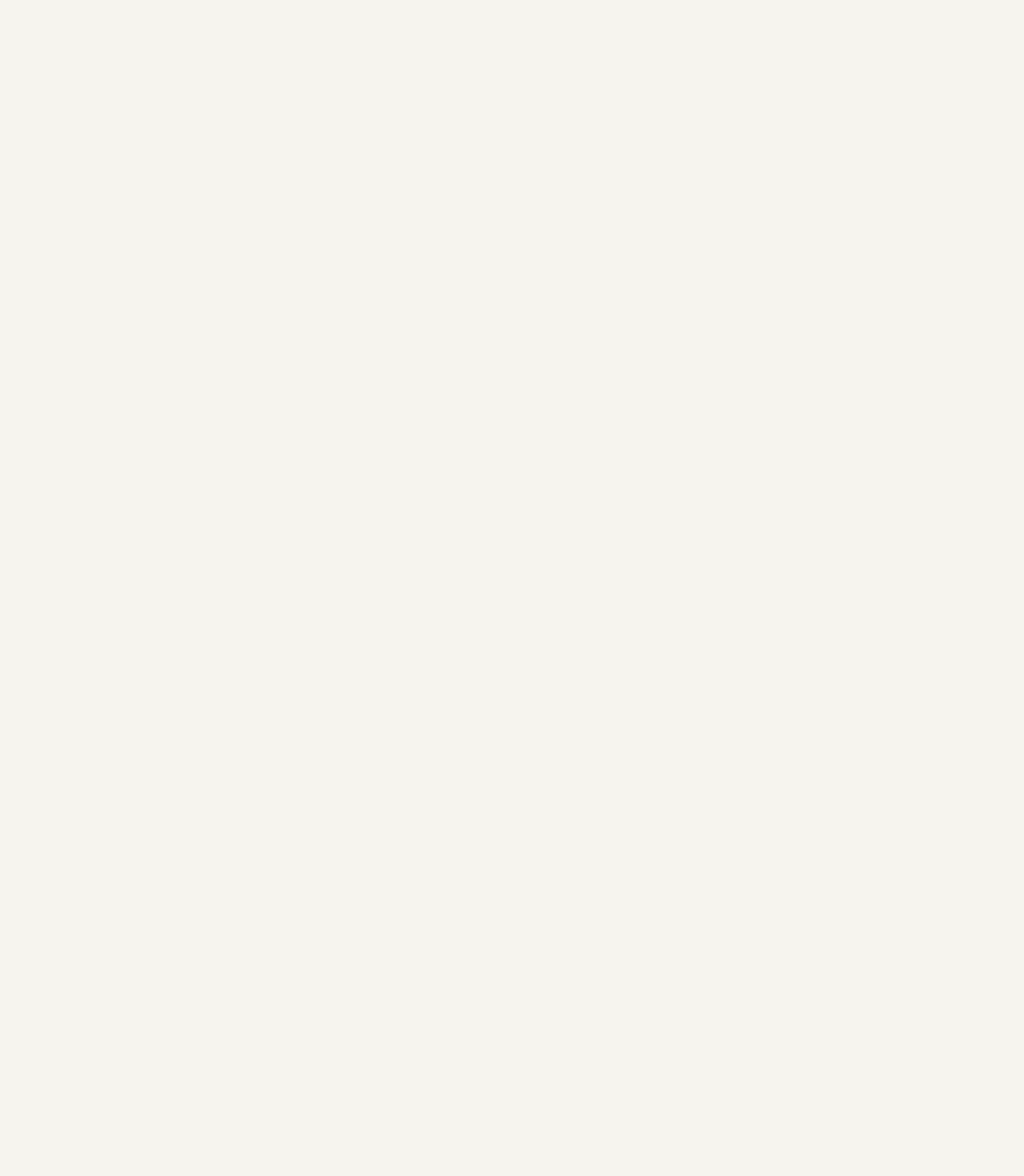
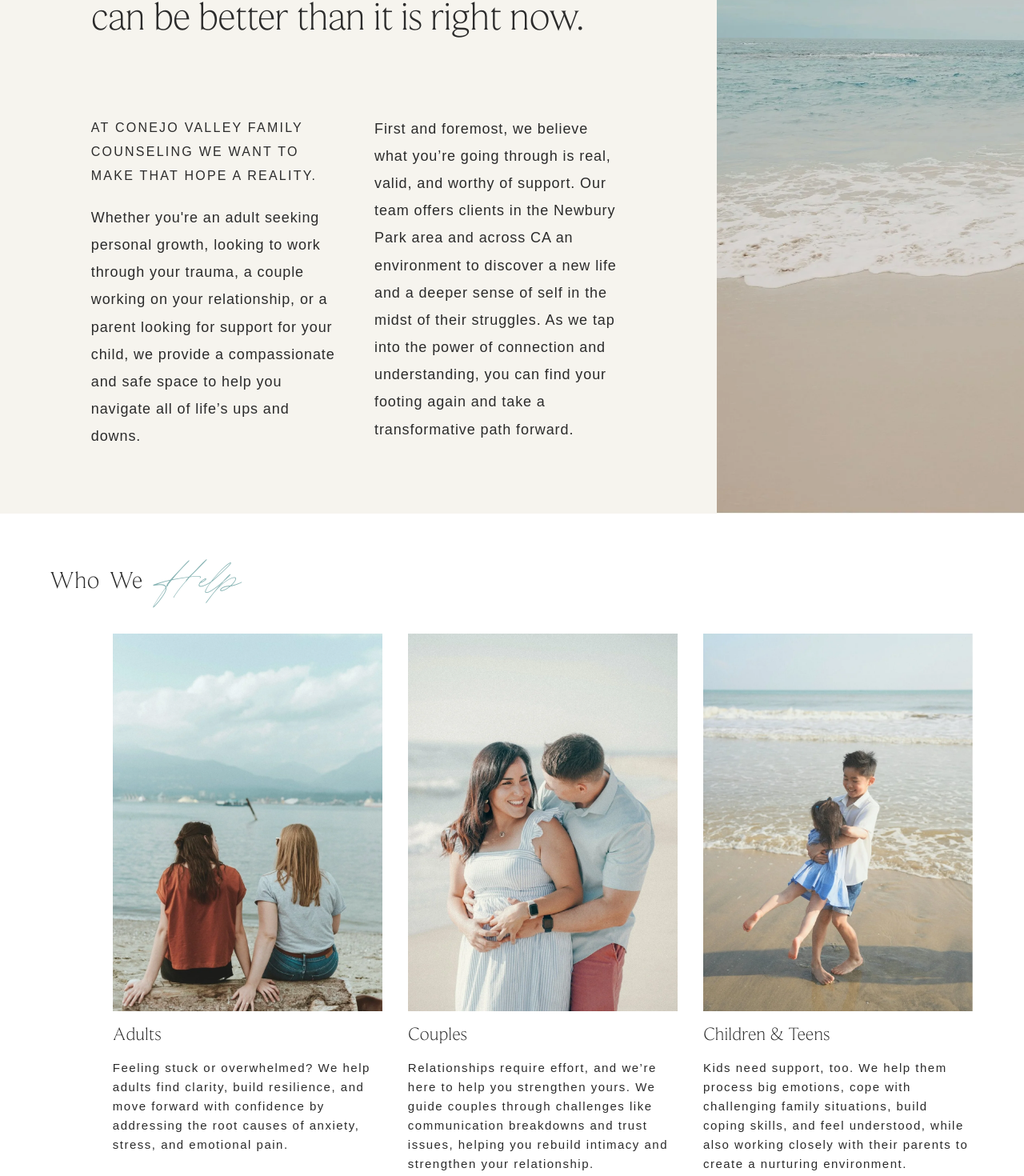
Before and after one commit to ShrabanaG/static_homepage_clone, a Next.js app: page /home in a window 1280 px wide. Shown: the part 1071-2541 px from the top of the page at 80% size. Before the commit the page ends 834 px from the top, so only its background shows below. Built offline with nearby package versions, Linux system fonts and the light colour scheme.

Commit message:
feat: who we help section is added

```diff
--- a/src/app/assets/index.js
+++ b/src/app/assets/index.js
@@ -1,3 +1,7 @@
 export { default as HeaderImage1 } from "./images/Header_Image_1.webp";
 export { default as Logo } from "./images/Logo.webp";
 export { default as HeaderImage2 } from "./images/Header_Image_2.webp";
+export { default as HeaderImage3 } from "./images/Header_Image_3.webp";
+export { default as HelpImage1 } from "./images/Help_Image_1.webp";
+export { default as HelpImage2 } from "./images/Help_Image_2.webp";
+export { default as HelpImage3 } from "./images/Help_Image_3.webp";
--- a/src/app/components/Header.jsx
+++ b/src/app/components/Header.jsx
@@ -1,12 +1,14 @@
+import HeroDescriptionSection from "./HeroDescriptionSection";
 import HeroSection from "./HeroSection";
 import Navbar from "./Navbar";
 
 const Header = () => {
   return (
-    <div className="flex flex-col gap-4">
+    <div className="flex flex-col gap-4 bg-background-primary">
       {/* Navbar */}
       <Navbar />
       <HeroSection />
+      <HeroDescriptionSection />
     </div>
   );
 };
--- /dev/null
+++ b/src/app/components/HeroDescriptionSection.jsx
@@ -0,0 +1,66 @@
+import Image from "next/image";
+import { HeaderImage3 } from "../assets";
+
+const HeroDescriptionSection = () => {
+  return (
+    <section className="grid grid-cols-1 mt-10 lg:grid-cols-[70%_30%]">
+      {/* Left content */}
+      <div className="px-6 py-12 sm:px-10 lg:px-[12.7%] lg:py-20">
+        <p className="font-large-heading text-xl leading-[1.35] lg:text-[50px] tracking-tight lg:leading-[1.65] font-light">
+          You’re holding onto hope that life can be better than it is right now.
+        </p>
+
+        <div className="mt-12 grid grid-cols-1 gap-8 sm:grid-cols-2 lg:mt-20 lg:gap-10">
+          <div>
+            <p className="font-sans text-sm uppercase leading-[1.9] tracking-[0.14em] sm:text-base">
+              At Conejo Valley Family Counseling we want to make that hope a
+              reality.
+            </p>
+
+            <p className="mt-5 font-sans text-[14px] tracking-wider whitespace-pre-wrap leading-[1.9] sm:text-lg">
+              Whether you're an adult seeking personal growth, looking to work
+              through your trauma, a couple working on your relationship, or a
+              parent looking for support for your child, we provide a
+              compassionate and safe space to help you navigate all of life’s
+              ups and downs.
+            </p>
+
+            <div className="relative grid lg:hidden min-h-50 ">
+              <Image
+                src={HeaderImage3}
+                alt="Gentle waves reaching the beach"
+                fill
+                sizes="(max-width: 1023px) 100vw, 30vw"
+                className="object-cover object-[70%_50%]"
+              />
+            </div>
+          </div>
+
+          <div>
+            <p className="font-sans text-[14px] tracking-wider whitespace-pre-wrap leading-[1.9] sm:text-lg">
+              First and foremost, we believe what you’re going through is real,
+              valid, and worthy of support. Our team offers clients in the
+              Newbury Park area and across CA an environment to discover a new
+              life and a deeper sense of self in the midst of their struggles.
+              As we tap into the power of connection and understanding, you can
+              find your footing again and take a transformative path forward.
+            </p>
+          </div>
+        </div>
+      </div>
+
+      {/* Right beach image */}
+      <div className="relative hidden lg:inline-block min-h-87.5 sm:min-h-120 lg:min-h-205">
+        <Image
+          src={HeaderImage3}
+          alt="Gentle waves reaching the beach"
+          fill
+          sizes="(max-width: 1023px) 100vw, 30vw"
+          className="object-cover object-[70%_50%]"
+        />
+      </div>
+    </section>
+  );
+};
+
+export default HeroDescriptionSection;
--- a/src/app/components/HeroSection.jsx
+++ b/src/app/components/HeroSection.jsx
@@ -4,7 +4,7 @@ import { HeaderImage1, HeaderImage2 } from "../assets";
 
 const HeroSection = () => {
   return (
-    <section className="relative overflow-hidden bg-background-primary">
+    <section className="relative overflow-hidden ">
       {/* Content */}
       <div className="relative z-10 px-[6%] pt-8 lg:ml-[34%] lg:px-[8.5%] lg:pt-8">
         <p className="font-sans text-[11px] leading-[1.8] tracking-[0.13em] sm:text-sm lg:text-base">
--- /dev/null
+++ b/src/app/components/WhoWeHelpsection.jsx
@@ -0,0 +1,44 @@
+import Image from "next/image";
+
+import { whoWeHelpContent } from "../constants";
+
+const WhoWeHelpSection = () => {
+  return (
+    <section className="content-wrapper bg-white">
+      <div className="grid grid-cols-1 gap-8 lg:grid-cols-[1fr_3fr] lg:gap-10">
+        <h1 className="flex items-start mx-[8%] gap-3 self-start text-2xl lg:text-3xl lg:ml-[20%]">
+          <span>Who </span>
+          <span>We</span>
+          <em>Help</em>
+        </h1>
+      </div>
+
+      <div className="grid grid-cols-1 mx-[6%] gap-8 mt-12 lg:grid-cols-3 lg:ml-[11%] lg:mr-[5%]">
+        {whoWeHelpContent.map((each) => (
+          <article key={each.header} className="flex flex-col gap-3">
+            {/* Image container */}
+            <div className="relative aspect-4/4 lg:aspect-5/7 w-full overflow-hidden">
+              <Image
+                src={each.srcImage}
+                alt={each.header}
+                fill
+                sizes="(max-width: 639px) 100vw, (max-width: 1023px) 50vw, 26vw"
+                className="object-cover object-center"
+              />
+            </div>
+
+            <div className="font-large-heading text-[20px] lg:text-[23px]">
+              {each.header}
+            </div>
+
+            <p className="font-sans text-[12px] leading-6  tracking-widest font-extralight lg:text-[15px] antialiased">
+              {each.desc}
+            </p>
+          </article>
+        ))}
+      </div>
+    </section>
+  );
+};
+
+export default WhoWeHelpSection;
--- a/src/app/constants/index.js
+++ b/src/app/constants/index.js
@@ -1,3 +1,5 @@
+import { HelpImage1, HelpImage2, HelpImage3 } from "../assets";
+
 export const navItems = [
   { label: "About", href: "/home" },
   { label: "Our Team", href: "/home" },
@@ -6,3 +8,21 @@ export const navItems = [
   { label: "FAQs", href: "/home" },
   { label: "Contact", href: "/home" },
 ];
+
+export const whoWeHelpContent = [
+  {
+    srcImage: HelpImage1,
+    header: "Adults",
+    desc: "Feeling stuck or overwhelmed? We help adults find clarity, build resilience, and move forward with confidence by addressing the root causes of anxiety, stress, and emotional pain.",
+  },
+  {
+    srcImage: HelpImage2,
+    header: "Couples",
+    desc: "Relationships require effort, and we’re here to help you strengthen yours. We guide couples through challenges like communication breakdowns and trust issues, helping you rebuild intimacy and strengthen your relationship.",
+  },
+  {
+    srcImage: HelpImage3,
+    header: "Children & Teens",
+    desc: "Kids need support, too. We help them process big emotions, cope with challenging family situations, build coping skills, and feel understood, while also working closely with their parents to create a nurturing environment.",
+  },
+];
--- a/src/app/globals.css
+++ b/src/app/globals.css
@@ -9,7 +9,7 @@
 @font-face {
   font-family: "Muli";
   src: url("assets/fonts/latin-ext.woff2") format("woff2");
-  font-style: normal;
+  font-style: italic;
   font-weight: 300;
   font-display: swap;
 }
@@ -39,7 +39,6 @@
 }
 
 body {
-  background: var(--background-primary);
   color: var(--color-black-primary);
   font-family: var(--font-sans);
 }
@@ -52,11 +51,11 @@ h4 {
 
 h1 {
   font-family: var(--font-large-heading);
-  font-weight: 300;
 }
 
 em {
   font-family: var(--font-moments);
+  color: var(--color-text-strong);
 }
 
 .underlined-btn {
@@ -81,3 +80,8 @@ em {
 .underlined-btn:hover::before {
   transform: scaleX(0);
 }
+
+.content-wrapper {
+  padding-top: 65.824px;
+  padding-bottom: 65.824px;
+}
--- a/src/app/home/page.jsx
+++ b/src/app/home/page.jsx
@@ -1,9 +1,11 @@
 import Header from "../components/Header";
+import WhoWeHelpSection from "../components/WhoWeHelpsection";
 
 const Home = () => {
   return (
-    <div className="bg-background-primary">
+    <div>
       <Header />
+      <WhoWeHelpSection />
     </div>
   );
 };
```
